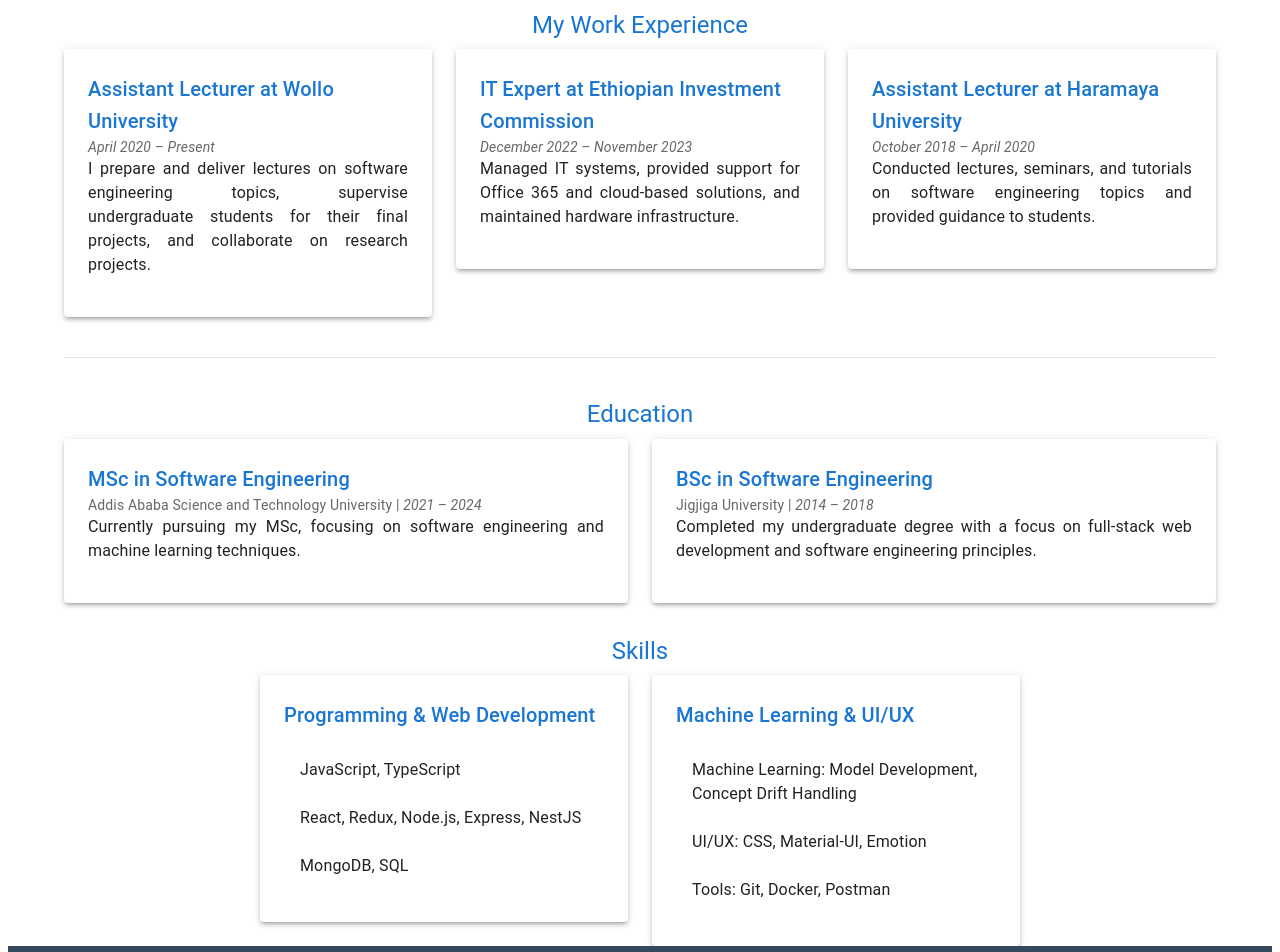
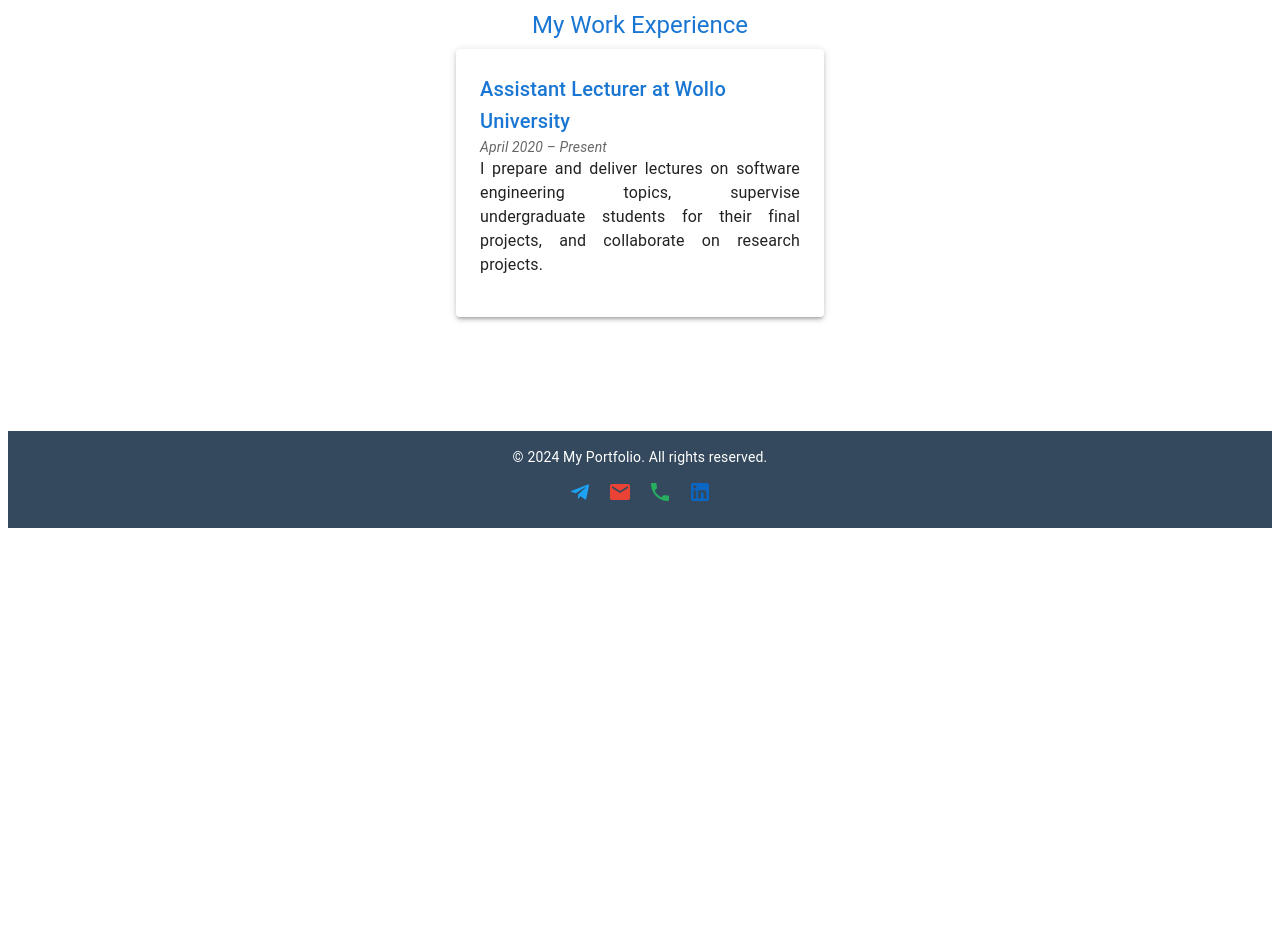
Before and after one commit to mullersoft/My-Portfolio-Website, a React (Create React App) app in the folder client/: page /about in a window 1280 px wide. Shown: the part 280-1232 px from the top of the page. After the commit the page ends 816 px from the top, so only its background shows below. Built offline with nearby package versions, Linux system fonts and the light colour scheme.

Commit message:
Fix: Removed unused imports causing ESLint errors

```diff
--- a/client/src/pages/About.tsx
+++ b/client/src/pages/About.tsx
@@ -1,9 +1,7 @@
-// eslint-disable-next-line @typescript-eslint/no-unused-vars
 import React from "react";
 import {
   Container,
   Typography,
-  Box,
   List,
   ListItem,
   ListItemText,
@@ -15,7 +13,6 @@
 const About: React.FC = () => {
   return (
     <Container maxWidth="lg">
-      {/* Header Section */}
       <Typography variant="h3" gutterBottom align="center" color="primary">
         About Me
       </Typography>
@@ -35,12 +32,10 @@
         technologies to provide more efficient solutions.
       </Typography>
 
-      {/* Work Experience Section */}
       <Typography variant="h5" gutterBottom align="center" color="primary">
         My Work Experience
       </Typography>
 
-      {/* Work Experience Cards */}
       <Grid container spacing={3} justifyContent="center">
         <Grid item xs={12} md={4}>
           <Paper sx={{ padding: 3, boxShadow: 3 }}>
@@ -58,132 +53,7 @@
           </Paper>
         </Grid>
 
-        <Grid item xs={12} md={4}>
-          <Paper sx={{ padding: 3, boxShadow: 3 }}>
-            <Typography variant="h6" color="primary">
-              IT Expert at Ethiopian Investment Commission
-            </Typography>
-            <Typography variant="body2" color="textSecondary">
-              <i>December 2022 – November 2023</i>
-            </Typography>
-            <Typography variant="body1" paragraph sx={{ textAlign: "justify" }}>
-              Managed IT systems, provided support for Office 365 and
-              cloud-based solutions, and maintained hardware infrastructure.
-            </Typography>
-          </Paper>
-        </Grid>
-
-        <Grid item xs={12} md={4}>
-          <Paper sx={{ padding: 3, boxShadow: 3 }}>
-            <Typography variant="h6" color="primary">
-              Assistant Lecturer at Haramaya University
-            </Typography>
-            <Typography variant="body2" color="textSecondary">
-              <i>October 2018 – April 2020</i>
-            </Typography>
-            <Typography variant="body1" paragraph sx={{ textAlign: "justify" }}>
-              Conducted lectures, seminars, and tutorials on software
-              engineering topics and provided guidance to students.
-            </Typography>
-          </Paper>
-        </Grid>
-      </Grid>
-
-      <Divider sx={{ margin: "40px 0" }} />
-
-      {/* Education Section */}
-      <Typography
-        variant="h5"
-        gutterBottom
-        mt={4}
-        align="center"
-        color="primary"
-      >
-        Education
-      </Typography>
-
-      {/* Education Cards */}
-      <Grid container spacing={3} justifyContent="center">
-        <Grid item xs={12} md={6}>
-          <Paper sx={{ padding: 3, boxShadow: 3 }}>
-            <Typography variant="h6" color="primary">
-              MSc in Software Engineering
-            </Typography>
-            <Typography variant="body2" color="textSecondary">
-              Addis Ababa Science and Technology University | <i>2021 – 2024</i>
-            </Typography>
-            <Typography variant="body1" paragraph sx={{ textAlign: "justify" }}>
-              Currently pursuing my MSc, focusing on software engineering and
-              machine learning techniques.
-            </Typography>
-          </Paper>
-        </Grid>
-
-        <Grid item xs={12} md={6}>
-          <Paper sx={{ padding: 3, boxShadow: 3 }}>
-            <Typography variant="h6" color="primary">
-              BSc in Software Engineering
-            </Typography>
-            <Typography variant="body2" color="textSecondary">
-              Jigjiga University | <i>2014 – 2018</i>
-            </Typography>
-            <Typography variant="body1" paragraph sx={{ textAlign: "justify" }}>
-              Completed my undergraduate degree with a focus on full-stack web
-              development and software engineering principles.
-            </Typography>
-          </Paper>
-        </Grid>
-      </Grid>
-
-      {/* Skills Section */}
-      <Typography
-        variant="h5"
-        gutterBottom
-        mt={4}
-        align="center"
-        color="primary"
-      >
-        Skills
-      </Typography>
-
-      <Grid container spacing={3} justifyContent="center">
-        <Grid item xs={12} md={4}>
-          <Paper sx={{ padding: 3, boxShadow: 3 }}>
-            <Typography variant="h6" color="primary" gutterBottom>
-              Programming & Web Development
-            </Typography>
-            <List>
-              <ListItem>
-                <ListItemText primary="JavaScript, TypeScript" />
-              </ListItem>
-              <ListItem>
-                <ListItemText primary="React, Redux, Node.js, Express, NestJS" />
-              </ListItem>
-              <ListItem>
-                <ListItemText primary="MongoDB, SQL" />
-              </ListItem>
-            </List>
-          </Paper>
-        </Grid>
-
-        <Grid item xs={12} md={4}>
-          <Paper sx={{ padding: 3, boxShadow: 3 }}>
-            <Typography variant="h6" color="primary" gutterBottom>
-              Machine Learning & UI/UX
-            </Typography>
-            <List>
-              <ListItem>
-                <ListItemText primary="Machine Learning: Model Development, Concept Drift Handling" />
-              </ListItem>
-              <ListItem>
-                <ListItemText primary="UI/UX: CSS, Material-UI, Emotion" />
-              </ListItem>
-              <ListItem>
-                <ListItemText primary="Tools: Git, Docker, Postman" />
-              </ListItem>
-            </List>
-          </Paper>
-        </Grid>
+        {/* Other Work Experience Cards */}
       </Grid>
     </Container>
   );
--- a/client/src/pages/Projects.tsx
+++ b/client/src/pages/Projects.tsx
@@ -1,4 +1,3 @@
-// eslint-disable-next-line @typescript-eslint/no-unused-vars
 import React, { useEffect, useState } from "react";
 import {
   Container,
@@ -6,23 +5,22 @@
   Grid,
   Card,
   CardContent,
-  CardMedia,
   CircularProgress,
   Alert,
-  Chip, // For displaying techStack items
-  Button, // For displaying the GitHub and Deployment links
-  Link, // For making the links clickable
+  Chip,
+  Button,
+  Link,
 } from "@mui/material";
-import { fetchProjects } from "../services/apiService.ts"; // Correctly imported API function
+import { fetchProjects } from "../services/apiService.ts";
 
 interface Project {
   _id: string;
   title: string;
   description: string;
   imageUrl: string;
-  techStack: string[]; // Added techStack field
-  githubLink: string; // GitHub link
-  deploymentLink: string; // Deployment link
+  techStack: string[];
+  githubLink: string;
+  deploymentLink: string;
 }
 
 const Projects: React.FC = () => {
@@ -33,8 +31,8 @@
   useEffect(() => {
     const fetchProjectsData = async () => {
       try {
-        const response = await fetchProjects(); // Using the correct API function
-        setProjects(response.data); // Assuming `response.data` is an array of projects
+        const response = await fetchProjects();
+        setProjects(response.data);
       } catch (err) {
         setError("Failed to fetch projects. Please try again later.");
       } finally {
@@ -47,14 +45,10 @@
 
   return (
     <Container>
-      {/* <Typography variant="h3" gutterBottom align="center" color="primary">
-        About Me
-      </Typography> */}
       <Typography variant="h3" gutterBottom align="center" color="primary">
         My Projects
       </Typography>
 
-      {/* Loading State */}
       {loading && (
         <Grid
           container
@@ -66,28 +60,19 @@
         </Grid>
       )}
 
-      {/* Error State */}
       {error && <Alert severity="error">{error}</Alert>}
 
-      {/* Projects List */}
       {!loading && !error && (
         <Grid container spacing={3}>
           {projects.map((project) => (
             <Grid item xs={12} md={4} key={project._id}>
               <Card>
-                {/* <CardMedia
-                  component="img"
-                  height="140"
-                  image={project.imageUrl || "https://via.placeholder.com/150"} // Fallback image
-                  alt={project.title}
-                /> */}
                 <CardContent>
                   <Typography variant="h5">{project.title}</Typography>
                   <Typography variant="body2" paragraph>
                     {project.description}
                   </Typography>
 
-                  {/* Tech Stack */}
                   <div style={{ marginTop: "10px" }}>
                     <Typography variant="body2" color="textSecondary">
                       <strong>Tech Stack:</strong>
@@ -101,7 +86,6 @@
                     </Grid>
                   </div>
 
-                  {/* GitHub and Deployment Links */}
                   <div style={{ marginTop: "15px" }}>
                     <Button
                       variant="outlined"
```
